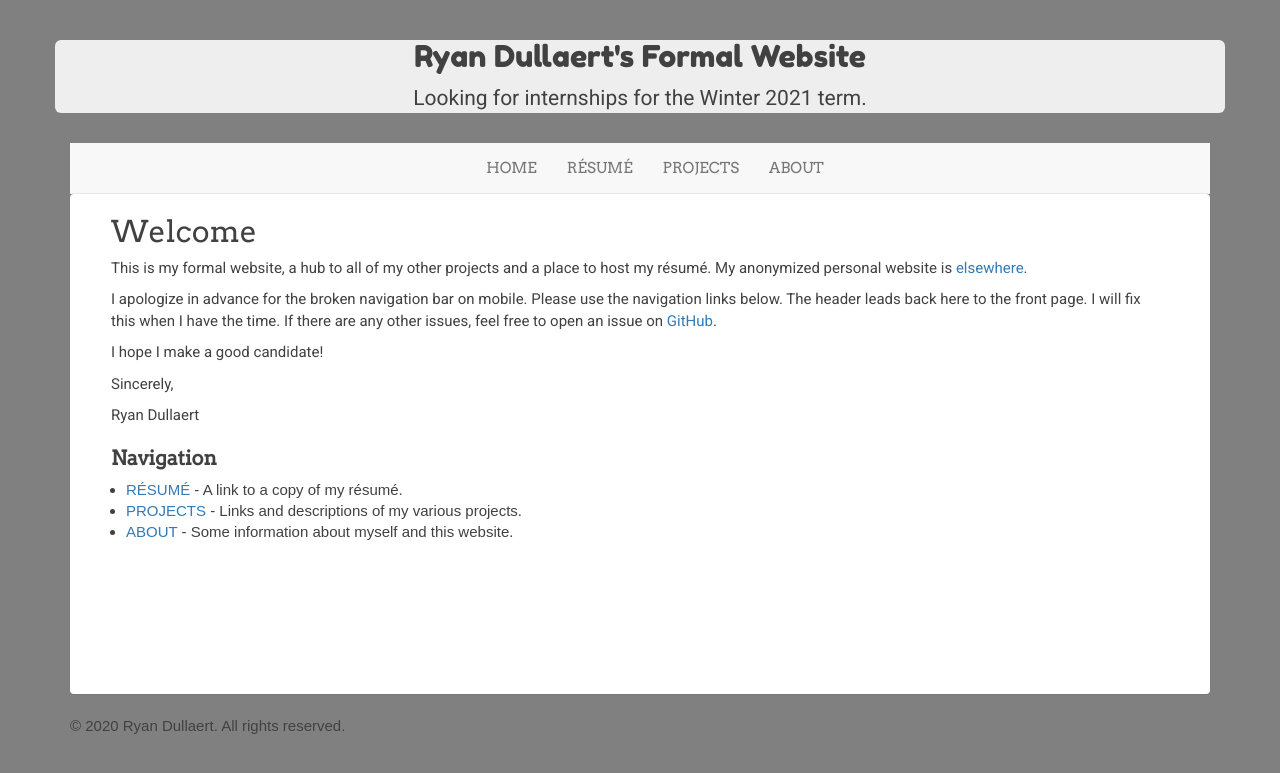
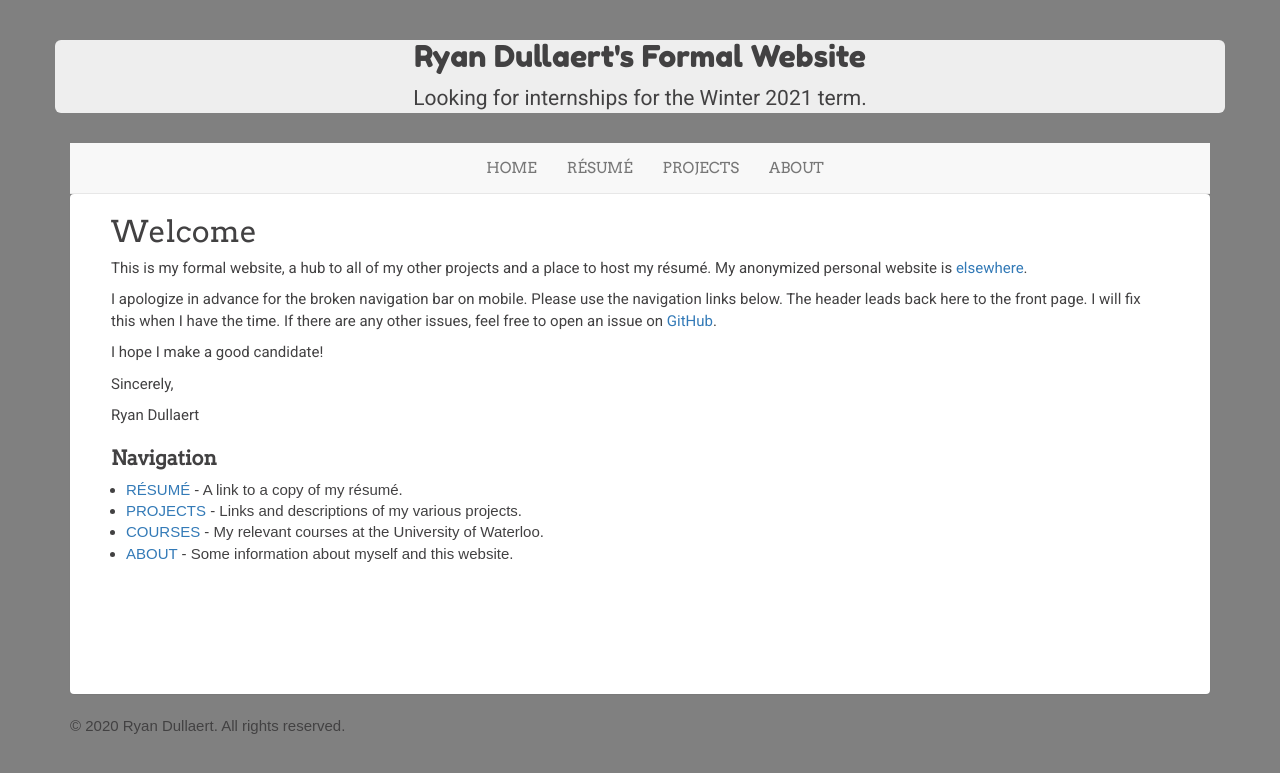
Before and after one commit to ryan-dullaert/ryan-dullaert.github.io, a Jekyll site: the page built from index.md, in a window 1280 px wide. Shown: the top 773 px of the page. Built offline with Jekyll 4.4.1, drawn with Linux system fonts in a browser that asks for light colours; nearby versions of some CDN libraries; comment, search, counter and statistics services are not loaded.

Commit message:
Navigation - courses

```diff
--- a/index.md
+++ b/index.md
@@ -19,4 +19,5 @@ Ryan Dullaert
 
 * [R&Eacute;SUM&Eacute;]({{ site.url }}/resume) - A link to a copy of my r&eacute;sum&eacute;.
 * [PROJECTS]({{ site.url }}/projects) - Links and descriptions of my various projects.
+* [COURSES]({{ site.url }}/courses) - My relevant courses at the University of Waterloo.
 * [ABOUT]({{ site.url }}/about) - Some information about myself and this website.
```
